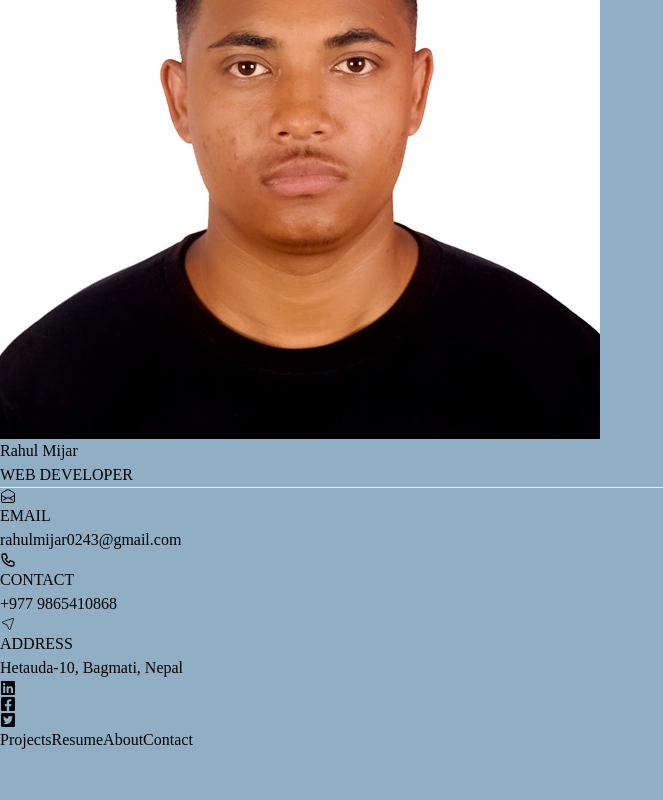
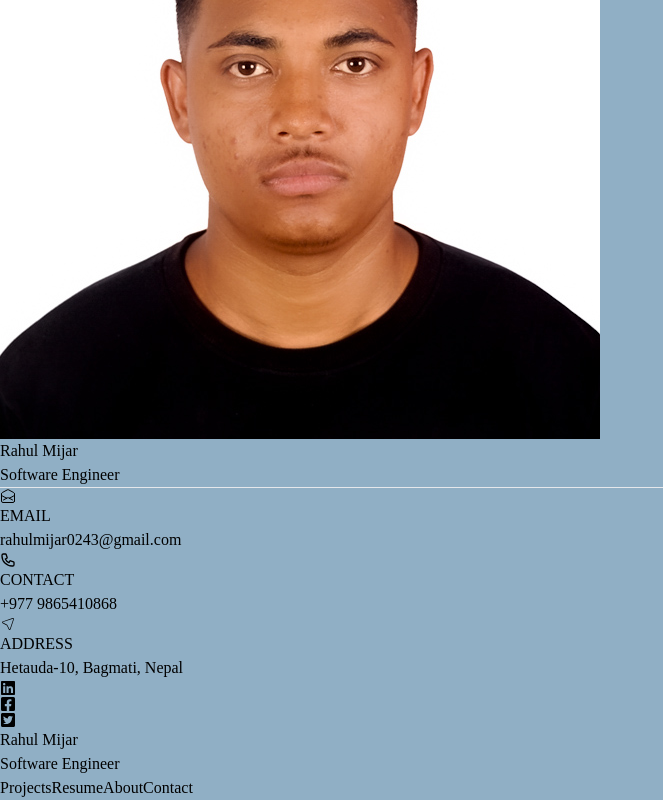
Before and after one commit to rahul-431/portfolio, a React (Vite) app: page / in a window 1280 px wide. Shown: the part 161-961 px from the top of the page, without its empty margins (0-663 px from the left). Before the commit the page ends 913 px from the top, so only its background shows below. Built offline with nearby package versions, Linux system fonts and the light colour scheme; a web font is replaced by a local one.

Commit message:
refactor: navbar

```diff
--- a/src/layout/Navbar.tsx
+++ b/src/layout/Navbar.tsx
@@ -1,22 +1,37 @@
-import { NavLink } from "react-router-dom";
+import NavItem from "../ui/NavItem";
 
+const NavItems = [
+  {
+    to: "/projects",
+    name: "Projects",
+  },
+  {
+    to: "/resume",
+    name: "Resume",
+  },
+  {
+    to: "/about",
+    name: "About",
+  },
+  {
+    to: "/contact",
+    name: "Contact",
+  },
+];
 const Navbar = () => {
   return (
-    <div className="w-full items-center flex justify-start h-14 text-white text-lg px-4 md:px-6 lg:px-10">
-      <ul className="flex gap-6 ">
-        <NavLink to="/projects" className="hover:text-yellow-500">
-          Projects
-        </NavLink>
-        <NavLink to="/resume" className="hover:text-yellow-500">
-          Resume
-        </NavLink>
-        <NavLink to="/about" className="hover:text-yellow-500">
-          About
-        </NavLink>
-        <NavLink to="/contact" className="hover:text-yellow-500">
-          Contact
-        </NavLink>
-      </ul>
+    <div className=" md:items-start  w-full  flex flex-col gap-2 text-white text-lg px-4 md:px-6 lg:px-10 py-2">
+      <div className=" md:hidden flex justify-between items-center h-8 w-full">
+        <h1 className="text-xl text-yellow-500">Rahul Mijar</h1>
+        <h1>Software Engineer</h1>
+      </div>
+      <div className="">
+        <ul className="flex gap-6 h-12 items-center justify-around">
+          {NavItems.map((item) => (
+            <NavItem to={item.to} name={item.name} />
+          ))}
+        </ul>
+      </div>
     </div>
   );
 };
--- a/src/layout/Sidebar.tsx
+++ b/src/layout/Sidebar.tsx
@@ -15,7 +15,7 @@ const Sidebar = () => {
         />
         <div className="flex flex-col">
           <h1 className="text-2xl ">Rahul Mijar</h1>
-          <h2 className="text-gray-400">WEB DEVELOPER</h2>
+          <h2 className="text-gray-400">Software Engineer</h2>
         </div>
       </div>
       <hr className="hidden md:block" />
--- /dev/null
+++ b/src/ui/NavItem.tsx
@@ -0,0 +1,18 @@
+import { NavLink, useLocation } from "react-router-dom";
+
+type NavItemType = {
+  to: string;
+  name: string;
+};
+
+const NavItem = ({ to, name }: NavItemType) => {
+  const { pathname } = useLocation();
+  const activeLink = pathname === to ? "text-yellow-500" : "";
+  return (
+    <NavLink to={to} className={`${activeLink} hover:text-yellow-500`}>
+      {name}
+    </NavLink>
+  );
+};
+
+export default NavItem;
```
